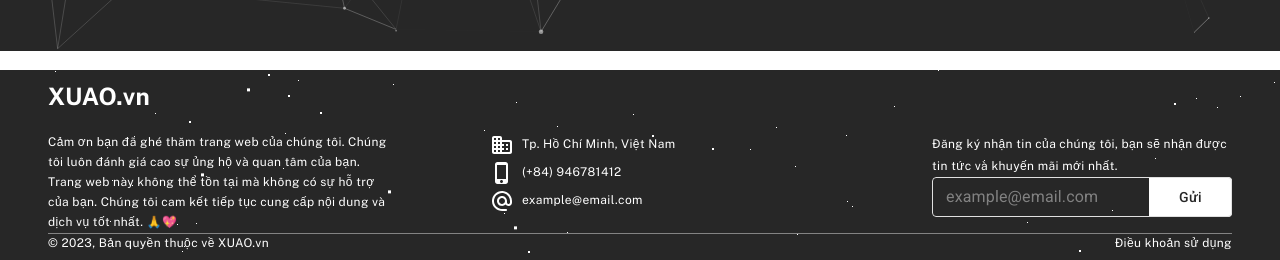
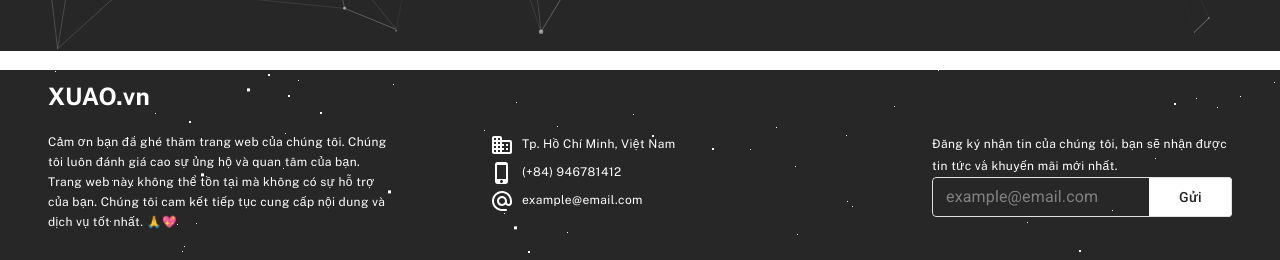
Before and after one commit to 7inh/booking, a React (Vite) app: page / in a window 1280 px wide. Shown: the part 817-1077 px from the top of the page. Built offline with nearby package versions, Linux system fonts and the light colour scheme.

Commit message:
min Height footer

```diff
--- a/src/components/Footer/Footer.tsx
+++ b/src/components/Footer/Footer.tsx
@@ -19,7 +19,6 @@ const Footer = () => {
     return (
         <BoxBase
             sx={{
-                height: "200px",
                 overflow: "hidden",
                 position: "relative",
                 bgcolor: "primary.dark",
@@ -36,6 +35,8 @@ const Footer = () => {
                     boxSizing: "border-box",
                     maxWidth: PAGE_MAX_WIDTH,
                     mx: "auto",
+                    height: "100%",
+                    minHeight: "220px",
                 }}
             >
                 <BoxBase>
```
